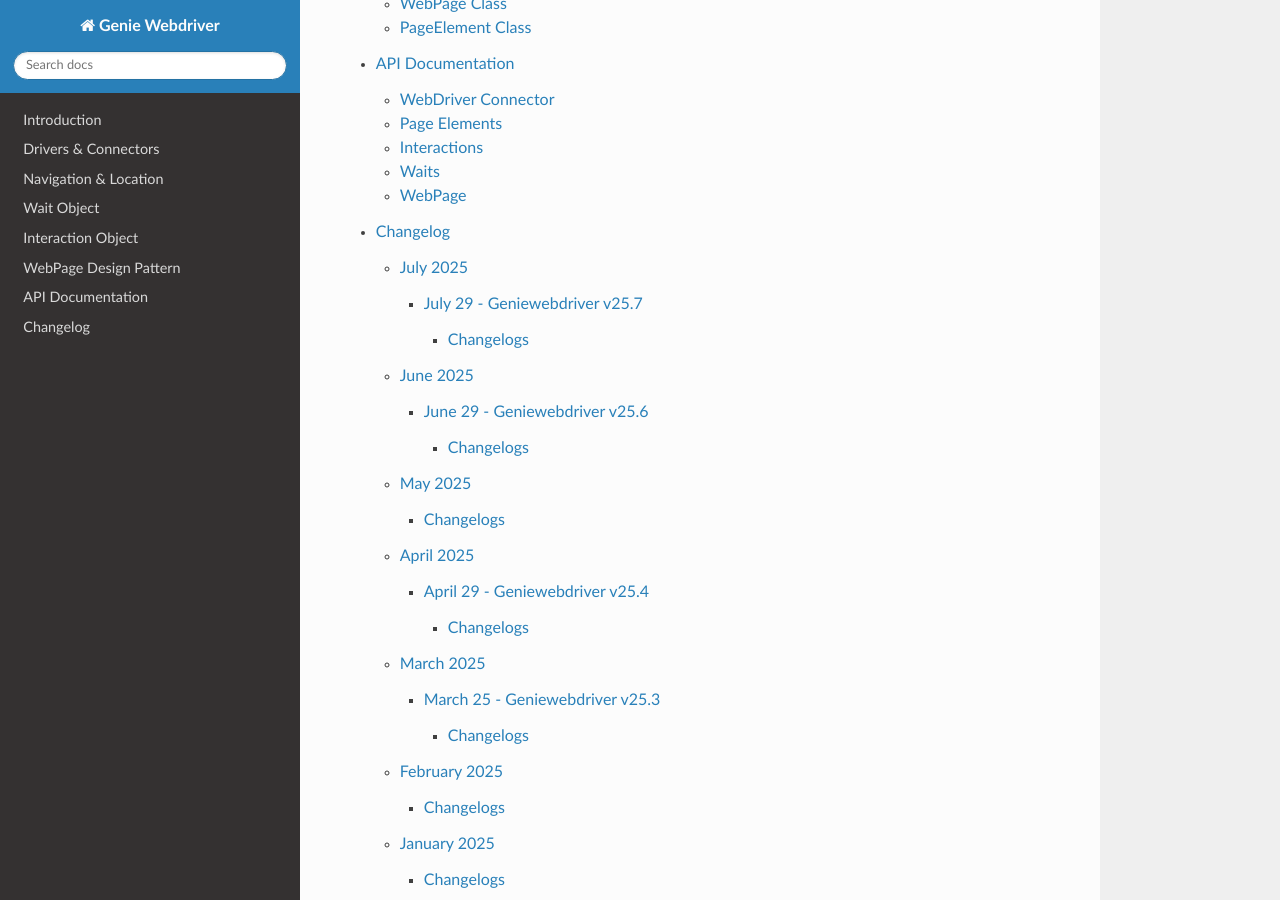
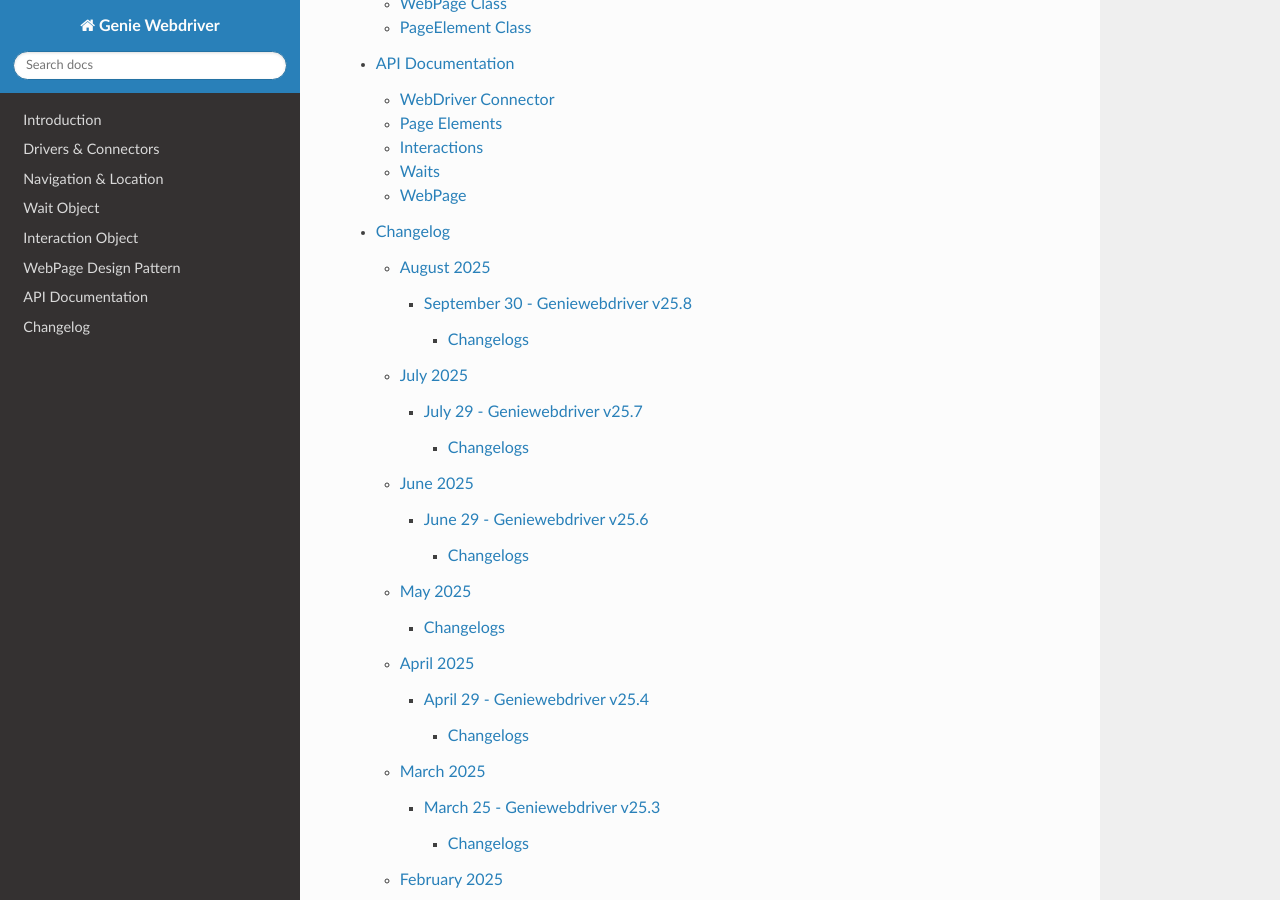
Before and after one commit to CiscoTestAutomation/geniewebdriver, a Sphinx documentation site: the page built from docs/index.rst, in a window 1280 px wide and 900 px high, scrolled down 852 px. Built offline with Sphinx 7.4.7 and the Read the Docs theme 3.1.0, drawn with Linux system fonts in a browser that asks for light colours; pages that are not in the unit, such as notebooks, are missing from menus.

Commit message:
Automated commit by update script before pull

```diff
--- /dev/null
+++ b/docs/changelog/2025/august.rst
@@ -0,0 +1,18 @@
+August 2025
+==========
+
+September 30 - Geniewebdriver v25.8
+------------------------
+
+
+
+.. csv-table:: New Module Versions
+    :header: "Modules", "Version"
+
+    ``genie.webdriver``, v25.8
+
+
+
+
+Changelogs
+^^^^^^^^^^
--- a/docs/changelog/index.rst
+++ b/docs/changelog/index.rst
@@ -4,6 +4,7 @@
 .. toctree::
    :maxdepth: 1
 
+   2025/august
    2025/july
    2025/june
    2025/may
```
Also changed, not shown: docs/changelog/undistributed.rst (added).
